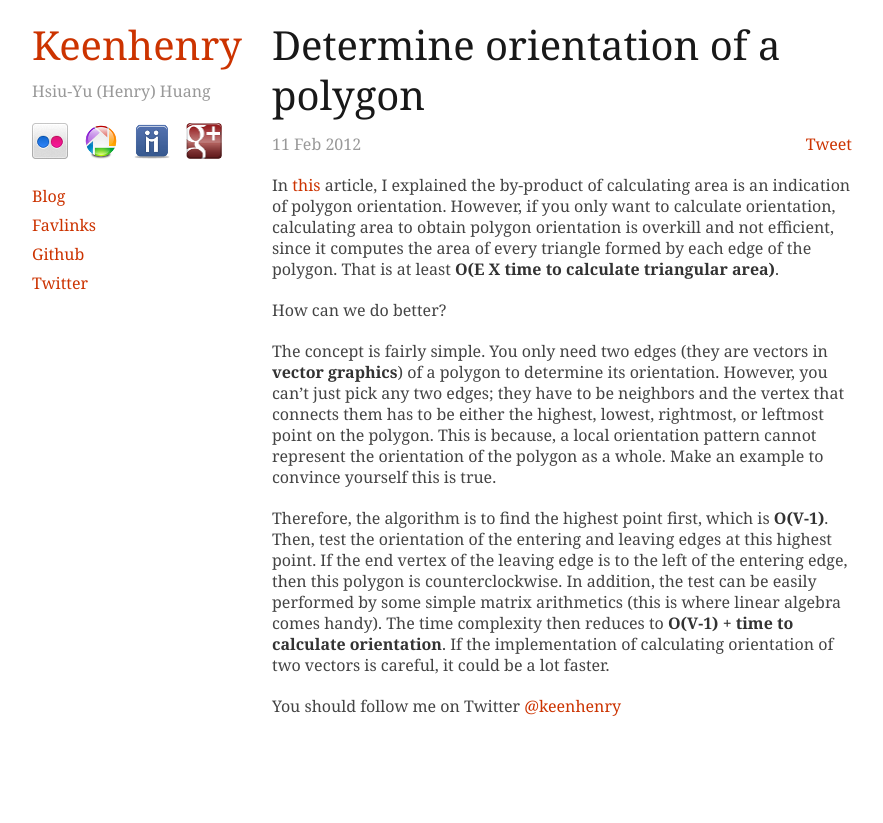
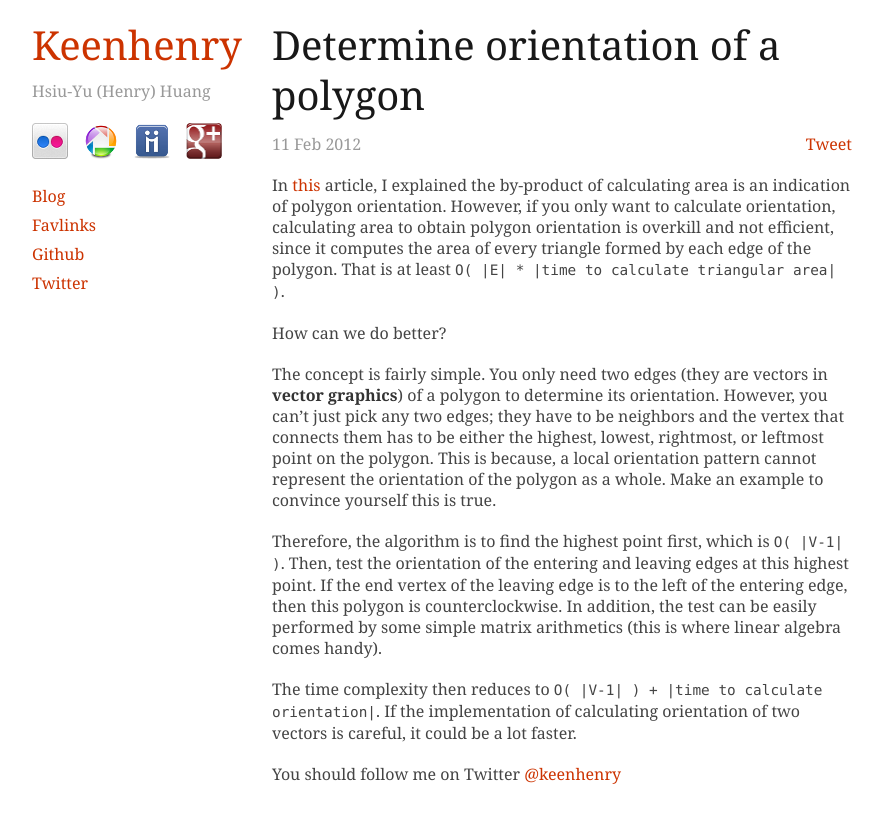
Before and after one commit to keenhenry/keenhenry.github.com, a Jekyll site: the page built from _posts/2012-02-11-polygon-orientation-algorithm.md, in a window 1280 px wide. Shown: the top 823 px of the page, without its empty margins (138-1021 px from the left). Built offline with Jekyll 4.4.1, drawn with Linux system fonts in a browser that asks for light colours; nearby versions of some CDN libraries; comment, search, counter and statistics services are not loaded.

```diff
--- a/_posts/2012-02-11-polygon-orientation-algorithm.md
+++ b/_posts/2012-02-11-polygon-orientation-algorithm.md
@@ -7,7 +7,7 @@ category: algorithms
 In [this](http://keenhenry.me/polygon-area-algorithm/) article, I explained the by-product of calculating area is
 an indication of polygon orientation. However, if you only want to calculate orientation, calculating area to obtain
 polygon orientation is overkill and not efficient, since it computes the area of every triangle formed by each edge
-of the polygon. That is at least **O(E X time to calculate triangular area)**.
+of the polygon. That is at least `O( |E| * |time to calculate triangular area| )`.
 
 How can we do better?
 
@@ -17,8 +17,10 @@ connects them has to be either the highest, lowest, rightmost, or leftmost point
 local orientation pattern cannot represent the orientation of the polygon as a whole. Make an example to convince
 yourself this is true.
 
-Therefore, the algorithm is to find the highest point first, which is **O(V-1)**. Then, test the orientation of the
+Therefore, the algorithm is to find the highest point first, which is `O( |V-1| )`. Then, test the orientation of the
 entering and leaving edges at this highest point. If the end vertex of the leaving edge is to the left of the entering
 edge, then this polygon is counterclockwise. In addition, the test can be easily performed by some simple matrix arithmetics
-(this is where linear algebra comes handy). The time complexity then reduces to **O(V-1) + time to calculate
-orientation**. If the implementation of calculating orientation of two vectors is careful, it could be a lot faster.
+(this is where linear algebra comes handy).
+
+The time complexity then reduces to `O( |V-1| ) + |time to calculate orientation|`. If the implementation of calculating
+orientation of two vectors is careful, it could be a lot faster.
```
